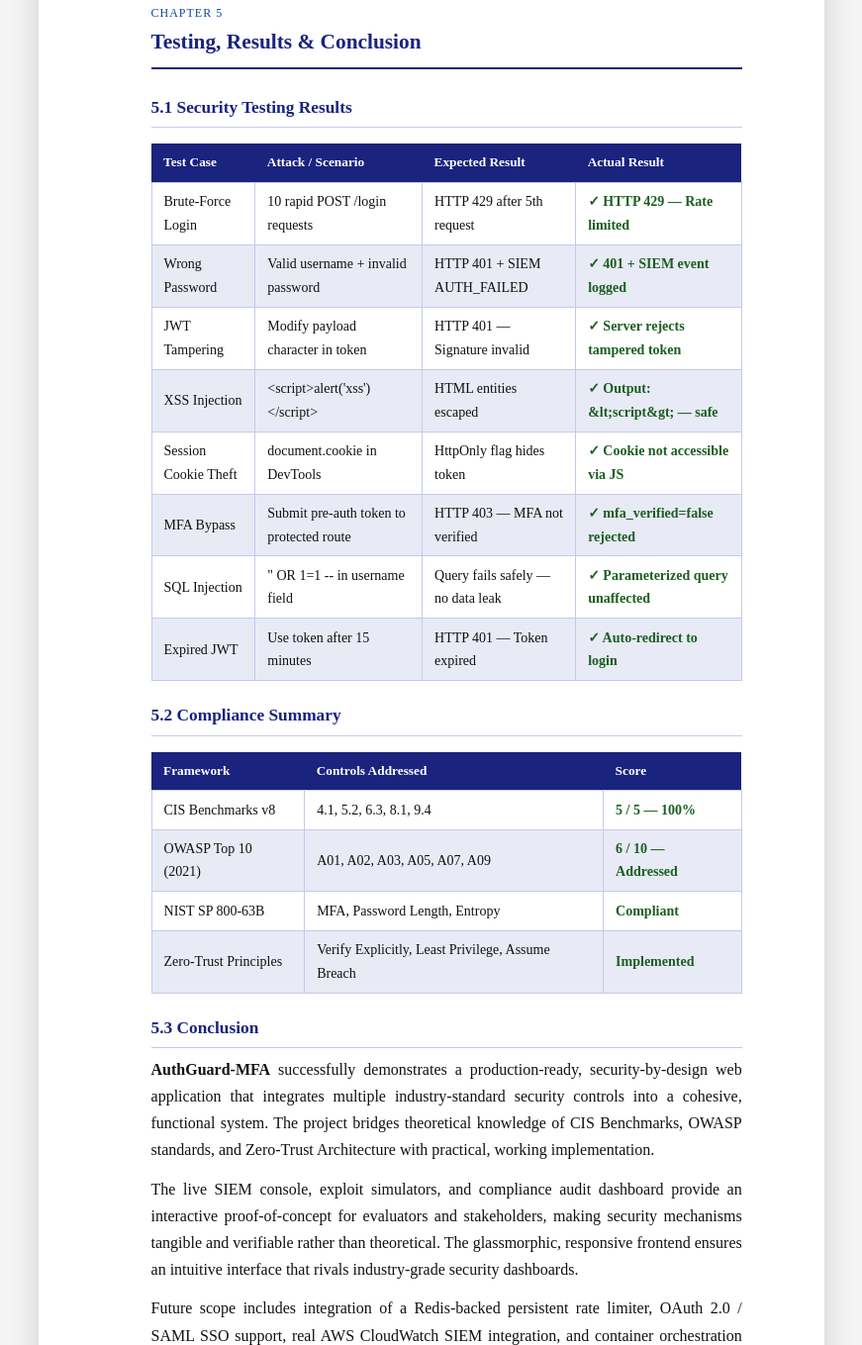
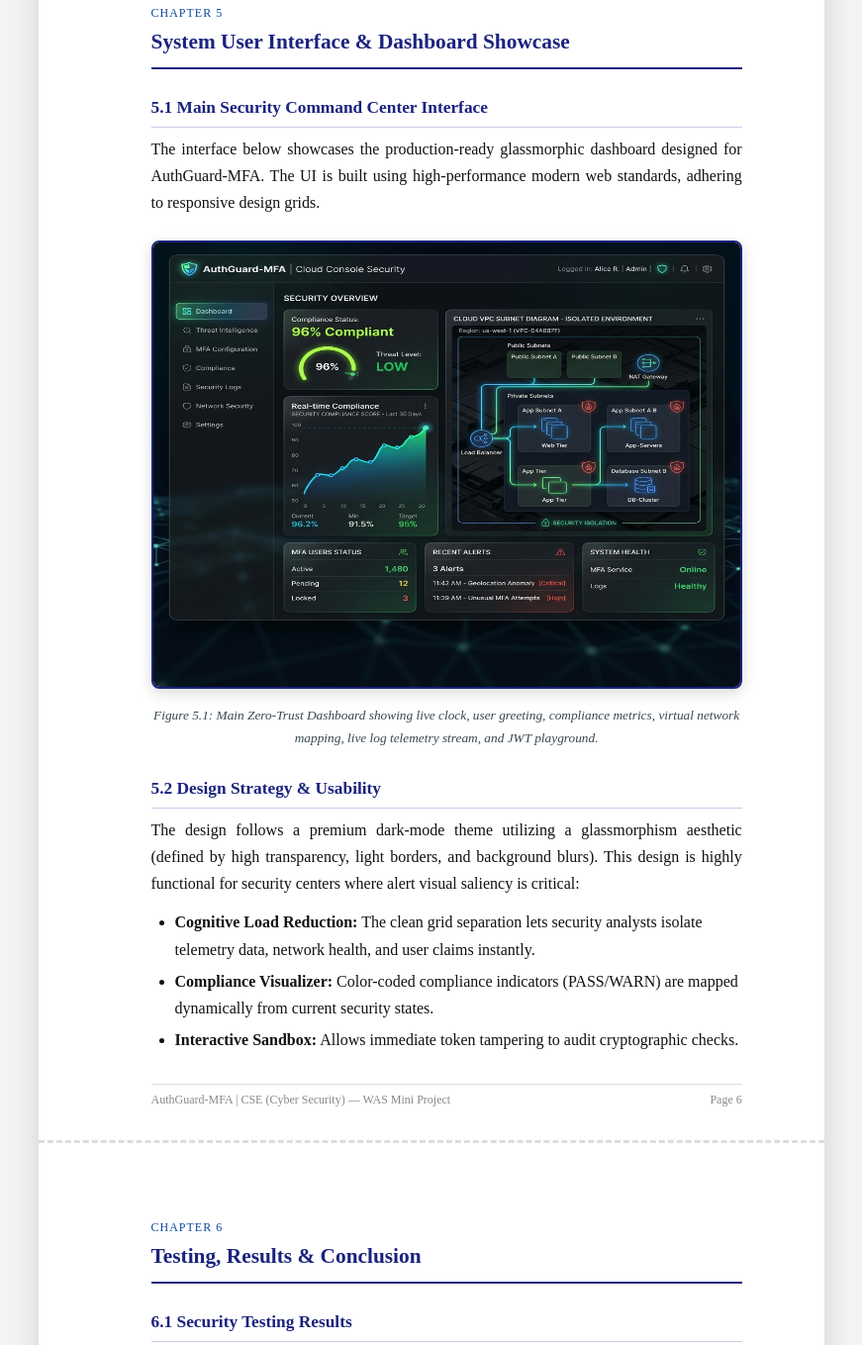
Before and after one commit to PratyushPandey31/WAS-MINI-PROJECT, a website: page public/report.html in a window 1280 px wide. Shown: the part 8249-9608 px from the top of the page at 99% size, without its empty margins (204-1075 px from the left). Drawn offline with Linux system fonts and the light colour scheme; a web font is replaced by a local one.

Commit message:
feat: expand HOD report to 7 pages with system UI screenshot section and annotations

```diff
--- a/public/report.html
+++ b/public/report.html
@@ -662,15 +662,53 @@
 
 
   <!-- ═══════════════════════════════════════════════════════ -->
-  <!-- PAGE 6 — TESTING, RESULTS & CONCLUSION                 -->
+  <!-- PAGE 6 — SYSTEM USER INTERFACE SHOWCASE                 -->
   <!-- ═══════════════════════════════════════════════════════ -->
   <div class="page">
     <div class="page-header">
       <div class="chapter">Chapter 5</div>
+      <h2>System User Interface &amp; Dashboard Showcase</h2>
+    </div>
+
+    <h3>5.1 Main Security Command Center Interface</h3>
+    <p>
+      The interface below showcases the production-ready glassmorphic dashboard designed for AuthGuard-MFA. The UI is built using high-performance modern web standards, adhering to responsive design grids.
+    </p>
+
+    <div style="text-align: center; margin: 1.5rem 0;">
+      <img src="was_mini_dashboard.png" alt="AuthGuard-MFA Security Command Center Dashboard" style="width: 100%; max-height: 120mm; border: 2px solid var(--primary); border-radius: 8px; box-shadow: 0 4px 15px rgba(0,0,0,0.15);">
+      <p style="font-style: italic; font-size: 10pt; color: var(--gray); margin-top: 0.5rem; text-align: center;">
+        Figure 5.1: Main Zero-Trust Dashboard showing live clock, user greeting, compliance metrics, virtual network mapping, live log telemetry stream, and JWT playground.
+      </p>
+    </div>
+
+    <h3>5.2 Design Strategy &amp; Usability</h3>
+    <p>
+      The design follows a premium dark-mode theme utilizing a glassmorphism aesthetic (defined by high transparency, light borders, and background blurs). This design is highly functional for security centers where alert visual saliency is critical:
+    </p>
+    <ul>
+      <li><strong>Cognitive Load Reduction:</strong> The clean grid separation lets security analysts isolate telemetry data, network health, and user claims instantly.</li>
+      <li><strong>Compliance Visualizer:</strong> Color-coded compliance indicators (PASS/WARN) are mapped dynamically from current security states.</li>
+      <li><strong>Interactive Sandbox:</strong> Allows immediate token tampering to audit cryptographic checks.</li>
+    </ul>
+
+    <div class="pg-footer">
+      <span>AuthGuard-MFA | CSE (Cyber Security) — WAS Mini Project</span>
+      <span>Page 6</span>
+    </div>
+  </div>
+
+
+  <!-- ═══════════════════════════════════════════════════════ -->
+  <!-- PAGE 7 — TESTING, RESULTS & CONCLUSION                 -->
+  <!-- ═══════════════════════════════════════════════════════ -->
+  <div class="page">
+    <div class="page-header">
+      <div class="chapter">Chapter 6</div>
       <h2>Testing, Results &amp; Conclusion</h2>
     </div>
 
-    <h3>5.1 Security Testing Results</h3>
+    <h3>6.1 Security Testing Results</h3>
     <table class="data-table">
       <thead>
         <tr><th>Test Case</th><th>Attack / Scenario</th><th>Expected Result</th><th>Actual Result</th></tr>
@@ -727,7 +765,7 @@
       </tbody>
     </table>
 
-    <h3>5.2 Compliance Summary</h3>
+    <h3>6.2 Compliance Summary</h3>
     <table class="data-table">
       <thead>
         <tr><th>Framework</th><th>Controls Addressed</th><th>Score</th></tr>
@@ -740,7 +778,7 @@
       </tbody>
     </table>
 
-    <h3>5.3 Conclusion</h3>
+    <h3>6.3 Conclusion</h3>
     <p>
       <strong>AuthGuard-MFA</strong> successfully demonstrates a production-ready, security-by-design web application that integrates multiple industry-standard security controls into a cohesive, functional system. The project bridges theoretical knowledge of CIS Benchmarks, OWASP standards, and Zero-Trust Architecture with practical, working implementation.
     </p>
@@ -751,7 +789,7 @@
       Future scope includes integration of a Redis-backed persistent rate limiter, OAuth 2.0 / SAML SSO support, real AWS CloudWatch SIEM integration, and container orchestration via Kubernetes with Network Policies for true Zero-Trust microsegmentation.
     </p>
 
-    <h3>5.4 References</h3>
+    <h3>6.4 References</h3>
     <ol style="font-size: 10pt;">
       <li>CIS Controls v8 — Center for Internet Security, 2021. <em>https://www.cisecurity.org/controls/</em></li>
       <li>OWASP Top 10:2021 — Open Web Application Security Project. <em>https://owasp.org/Top10/</em></li>
@@ -772,9 +810,10 @@
 
     <div class="pg-footer">
       <span>AuthGuard-MFA | CSE (Cyber Security) — WAS Mini Project</span>
-      <span>Page 6</span>
+      <span>Page 7</span>
     </div>
   </div>
+
 
 </div><!-- end page-wrapper -->
 
```
Also changed, not shown: public/was_mini_dashboard.png (added).
